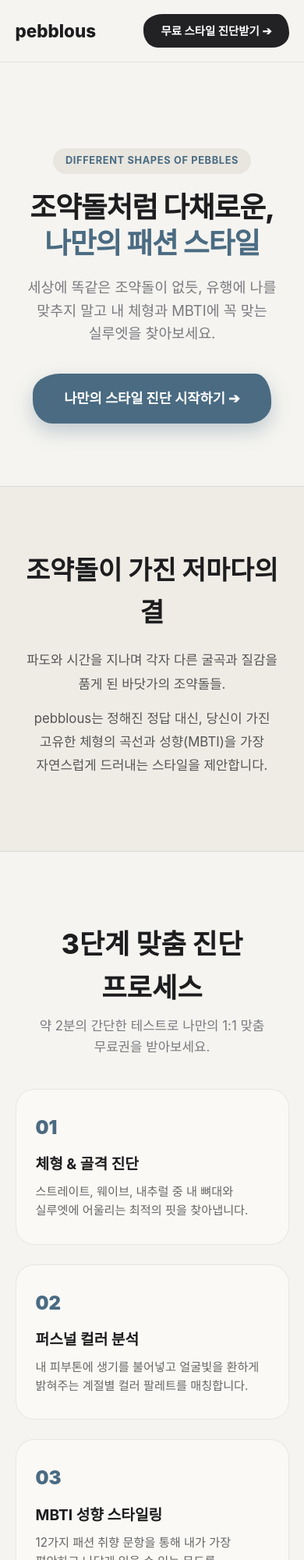
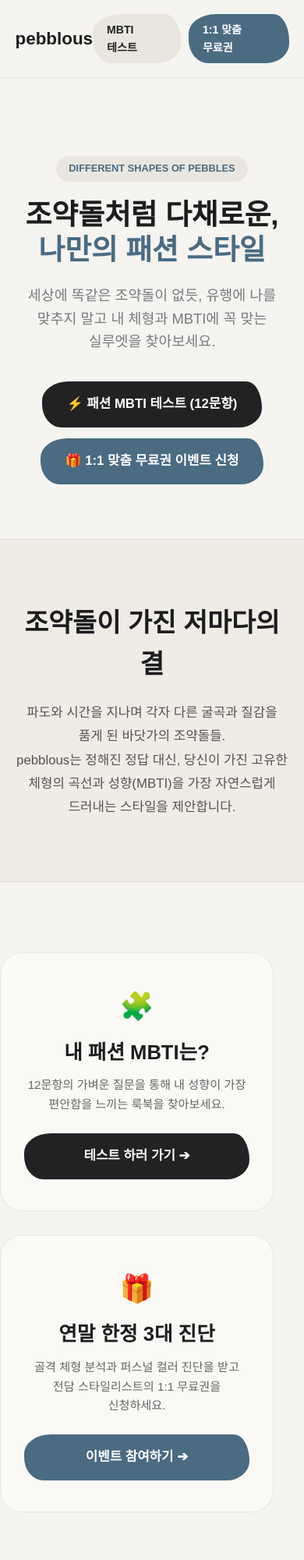
Before and after one commit to fhfh5619-source/lets_pebblous, a website: page Pebble/index.html in a window 390 px wide. Shown: the top 2000 px of the page at 78% size. Drawn offline with Linux system fonts and the light colour scheme; a web font is replaced by a local one.

Commit message:
Update index.html

```diff
--- a/Pebble/index.html
+++ b/Pebble/index.html
@@ -5,91 +5,56 @@
   <meta name="viewport" content="width=device-width, initial-scale=1.0">
   <title>pebblous | Different Shapes of Pebbles</title>
   <link rel="stylesheet" href="https://cdn.jsdelivr.net/gh/orioncactus/pretendard@v1.3.9/dist/web/static/pretendard.min.css" />
-
   <style>
     :root {
-      --bg-stone: #F5F4F0;
-      --bg-card: #FAF9F6;
-      --text-main: #1D1D1F;
-      --text-muted: #7A7A80;
-      --pebble-blue: #4A6B82;
-      --pebble-dark: #222225;
-      --border-soft: rgba(0, 0, 0, 0.07);
-      --radius-pebble: 35px 20px 30px 25px / 25px 35px 25px 30px;
+      --bg-stone: #F5F4F0; --bg-card: #FAF9F6; --text-main: #1D1D1F;
+      --text-muted: #7A7A80; --pebble-blue: #4A6B82; --pebble-dark: #222225;
+      --border-soft: rgba(0, 0, 0, 0.07); --radius-pebble: 35px 20px 30px 25px / 25px 35px 25px 30px;
     }
-
-    * { box-sizing: border-box; margin: 0; padding: 0; font-family: Pretendard, -apple-system, sans-serif; }
+    * { box-sizing: border-box; margin: 0; padding: 0; font-family: Pretendard, sans-serif; }
     body { background: var(--bg-stone); color: var(--text-main); line-height: 1.6; word-break: keep-all; }
     a { text-decoration: none; color: inherit; }
-
     .container { width: 90%; max-width: 1000px; margin: 0 auto; }
-
-    header {
-      position: sticky; top: 0; background: rgba(245, 244, 240, 0.9);
-      backdrop-filter: blur(10px); z-index: 100; padding: 18px 0; border-bottom: 1px solid var(--border-soft);
-    }
+    header { position: sticky; top: 0; background: rgba(245, 244, 240, 0.9); backdrop-filter: blur(10px); z-index: 100; padding: 18px 0; border-bottom: 1px solid var(--border-soft); }
     .nav-inner { display: flex; align-items: center; justify-content: space-between; }
     .brand-logo img { height: 36px; object-fit: contain; }
+    .nav-buttons { display: flex; gap: 10px; }
+    .btn-nav-test { background: #E8E6DF; color: #222; padding: 9px 18px; border-radius: var(--radius-pebble); font-size: 0.88rem; font-weight: 600; }
+    .btn-nav-event { background: var(--pebble-blue); color: #fff; padding: 9px 18px; border-radius: var(--radius-pebble); font-size: 0.88rem; font-weight: 600; }
 
-    .nav-cta {
-      background: var(--pebble-dark); color: #fff; padding: 10px 22px;
-      border-radius: var(--radius-pebble); font-size: 0.9rem; font-weight: 600;
-      transition: all 0.25s;
-    }
-    .nav-cta:hover { background: var(--pebble-blue); }
-
-    /* Hero */
-    .hero { text-align: center; padding: 110px 0 80px; }
-    .badge {
-      display: inline-block; padding: 6px 16px; background: #E8E6DF;
-      border-radius: 999px; font-size: 0.8rem; font-weight: 700; color: var(--pebble-blue);
-      letter-spacing: 0.05em; margin-bottom: 20px;
-    }
-    .hero h1 { font-size: clamp(2.3rem, 5vw, 3.8rem); font-weight: 800; letter-spacing: -0.03em; line-height: 1.25; margin-bottom: 20px; }
+    .hero { text-align: center; padding: 100px 0 70px; }
+    .badge { display: inline-block; padding: 6px 16px; background: #E8E6DF; border-radius: 999px; font-size: 0.8rem; font-weight: 700; color: var(--pebble-blue); margin-bottom: 20px; }
+    .hero h1 { font-size: clamp(2.3rem, 5vw, 3.8rem); font-weight: 800; line-height: 1.25; margin-bottom: 20px; }
     .hero h1 span { color: var(--pebble-blue); }
     .hero p { font-size: 1.15rem; color: var(--text-muted); max-width: 580px; margin: 0 auto 36px; }
+    .hero-btn-group { display: flex; gap: 14px; justify-content: center; flex-wrap: wrap; }
+    .btn-primary { background: var(--pebble-dark); color: #fff; padding: 16px 32px; border-radius: var(--radius-pebble); font-size: 1.05rem; font-weight: 700; }
+    .btn-event { background: var(--pebble-blue); color: #fff; padding: 16px 32px; border-radius: var(--radius-pebble); font-size: 1.05rem; font-weight: 700; }
 
-    .btn-event {
-      display: inline-block; background: var(--pebble-blue); color: #fff;
-      padding: 18px 40px; border-radius: var(--radius-pebble); font-size: 1.1rem; font-weight: 700;
-      box-shadow: 0 10px 25px rgba(74, 107, 130, 0.3); transition: transform 0.2s;
-    }
-    .btn-event:hover { transform: translateY(-3px); }
-
-    /* Story Section */
-    .story-section {
-      background: #EFECE6; padding: 80px 0; border-top: 1px solid var(--border-soft); border-bottom: 1px solid var(--border-soft);
-      text-align: center;
-    }
+    .story-section { background: #EFECE6; padding: 80px 0; border-top: 1px solid var(--border-soft); border-bottom: 1px solid var(--border-soft); text-align: center; }
     .story-box { max-width: 650px; margin: 0 auto; }
     .story-box h2 { font-size: 2.1rem; margin-bottom: 20px; font-weight: 800; }
-    .story-box p { color: #555; font-size: 1.05rem; line-height: 1.8; margin-bottom: 14px; }
+    .story-box p { color: #555; font-size: 1.05rem; line-height: 1.8; }
 
-    /* Guide Section */
-    .test-guide { padding: 90px 0; text-align: center; }
-    .guide-cards {
-      display: grid; grid-template-columns: repeat(auto-fit, minmax(260px, 1fr));
-      gap: 25px; margin-top: 40px; text-align: left;
-    }
-    .guide-card {
-      background: var(--bg-card); border: 1px solid var(--border-soft);
-      padding: 30px 25px; border-radius: 24px;
-    }
-    .guide-num { font-size: 1.5rem; font-weight: 900; color: var(--pebble-blue); margin-bottom: 12px; }
-    .guide-card h3 { font-size: 1.2rem; margin-bottom: 8px; }
-    .guide-card p { font-size: 0.95rem; color: #666; }
+    .split-grid { display: grid; grid-template-columns: 1fr 1fr; gap: 30px; margin: 90px 0; }
+    .split-card { background: #FAF9F6; border: 1px solid var(--border-soft); border-radius: 28px; padding: 40px 30px; text-align: center; }
+    .split-card h3 { font-size: 1.6rem; margin-bottom: 10px; }
+    .split-card p { color: #666; font-size: 0.95rem; margin-bottom: 25px; }
 
     footer { background: #1B1B1D; color: #8C8C92; text-align: center; padding: 45px 0; font-size: 0.85rem; }
+    @media(max-width: 768px) { .split-grid { grid-template-columns: 1fr; } }
   </style>
 </head>
 <body>
-
   <header>
     <div class="container nav-inner">
       <a href="/" class="brand-logo">
         <img src="input_file_0.png" alt="pebblous" onerror="this.outerHTML='<span style=\'font-weight:800;font-size:1.4rem;\'>pebblous</span>'">
       </a>
-      <a href="/event" class="nav-cta">무료 스타일 진단받기 ➔</a>
+      <div class="nav-buttons">
+        <a href="/test" class="btn-nav-test">MBTI 테스트</a>
+        <a href="/event" class="btn-nav-event">1:1 맞춤 무료권</a>
+      </div>
     </div>
   </header>
 
@@ -98,7 +63,10 @@
       <span class="badge">DIFFERENT SHAPES OF PEBBLES</span>
       <h1>조약돌처럼 다채로운,<br><span>나만의 패션 스타일</span></h1>
       <p>세상에 똑같은 조약돌이 없듯, 유행에 나를 맞추지 말고 내 체형과 MBTI에 꼭 맞는 실루엣을 찾아보세요.</p>
-      <a href="/event" class="btn-event">나만의 스타일 진단 시작하기 ➔</a>
+      <div class="hero-btn-group">
+        <a href="/test" class="btn-primary">⚡ 패션 MBTI 테스트 (12문항)</a>
+        <a href="/event" class="btn-event">🎁 1:1 맞춤 무료권 이벤트 신청</a>
+      </div>
     </div>
   </section>
 
@@ -110,38 +78,22 @@
     </div>
   </section>
 
-  <section class="test-guide">
-    <div class="container">
-      <h2 style="font-size:2.2rem; font-weight:800;">3단계 맞춤 진단 프로세스</h2>
-      <p style="color:var(--text-muted); font-size:1.05rem; margin-top:8px;">약 2분의 간단한 테스트로 나만의 1:1 맞춤 무료권을 받아보세요.</p>
+  <div class="container split-grid">
+    <div class="split-card">
+      <div style="font-size: 2.2rem; margin-bottom:10px;">🧩</div>
+      <h3>내 패션 MBTI는?</h3>
+      <p>12문항의 가벼운 질문을 통해 내 성향이 가장 편안함을 느끼는 룩북을 찾아보세요.</p>
+      <a href="/test" class="btn-primary" style="display:inline-block; width:100%;">테스트 하러 가기 ➔</a>
+    </div>
 
-      <div class="guide-cards">
-        <div class="guide-card">
-          <div class="guide-num">01</div>
-          <h3>체형 & 골격 진단</h3>
-          <p>스트레이트, 웨이브, 내추럴 중 내 뼈대와 실루엣에 어울리는 최적의 핏을 찾아냅니다.</p>
-        </div>
-        <div class="guide-card">
-          <div class="guide-num">02</div>
-          <h3>퍼스널 컬러 분석</h3>
-          <p>내 피부톤에 생기를 불어넣고 얼굴빛을 환하게 밝혀주는 계절별 컬러 팔레트를 매칭합니다.</p>
-        </div>
-        <div class="guide-card">
-          <div class="guide-num">03</div>
-          <h3>MBTI 성향 스타일링</h3>
-          <p>12가지 패션 취향 문항을 통해 내가 가장 편안하고 나답게 입을 수 있는 무드를 분석합니다.</p>
-        </div>
-      </div>
+    <div class="split-card">
+      <div style="font-size: 2.2rem; margin-bottom:10px;">🎁</div>
+      <h3>연말 한정 3대 진단</h3>
+      <p>골격 체형 분석과 퍼스널 컬러 진단을 받고 전담 스타일리스트의 1:1 무료권을 신청하세요.</p>
+      <a href="/event" class="btn-event" style="display:inline-block; width:100%;">이벤트 참여하기 ➔</a>
+    </div>
+  </div>
 
-      <div style="margin-top: 55px;">
-        <a href="/event" class="btn-event" style="background:#222225;">내 MBTI 스타일 테스트하기 ➔</a>
-      </div>
-    </div>
-  </section>
-
-  <footer>
-    <p>&copy; pebblous. All Rights Reserved. Different Shapes of Pebbles.</p>
-  </footer>
-
+  <footer><p>&copy; pebblous. All Rights Reserved. Different Shapes of Pebbles.</p></footer>
 </body>
 </html>
```
